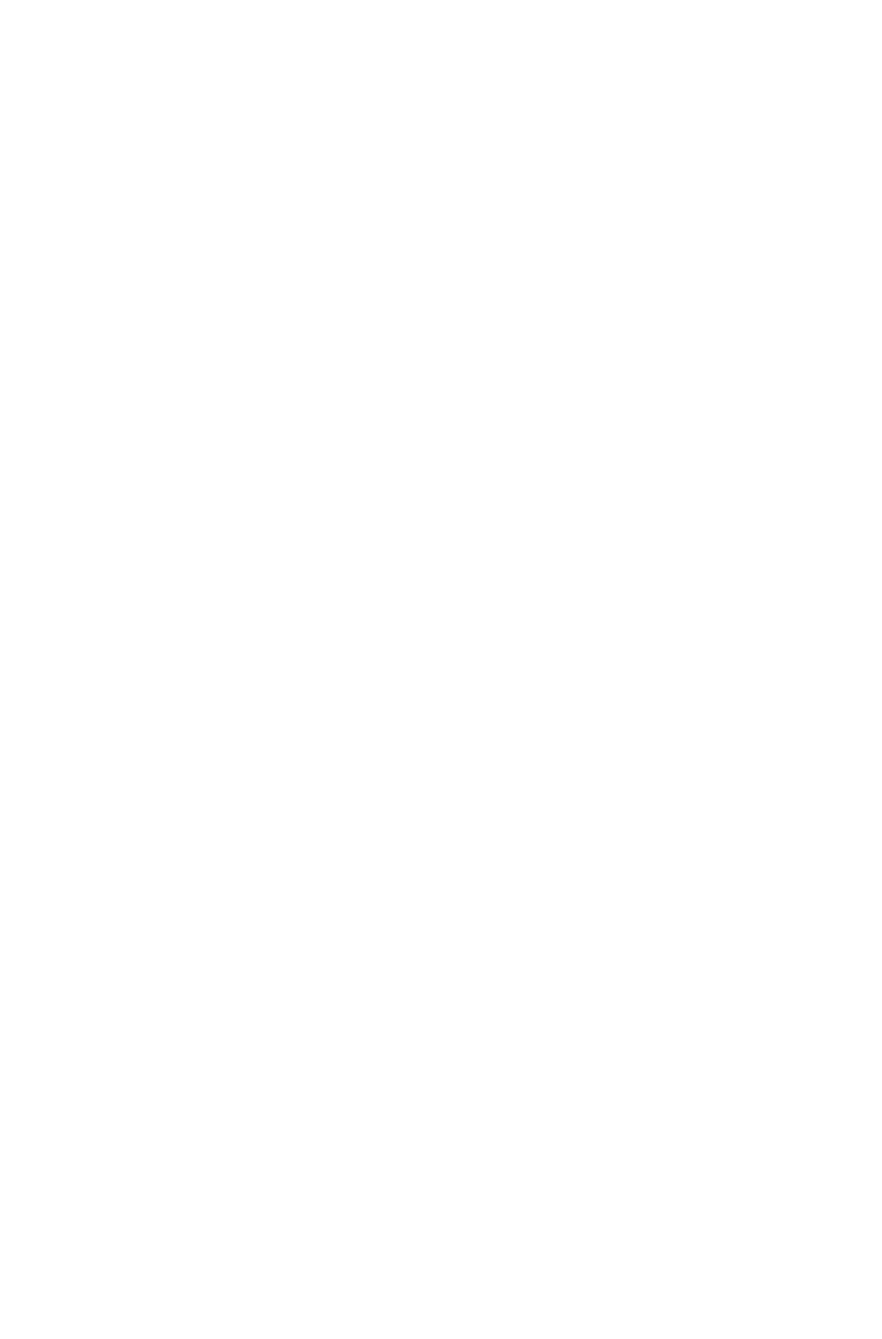
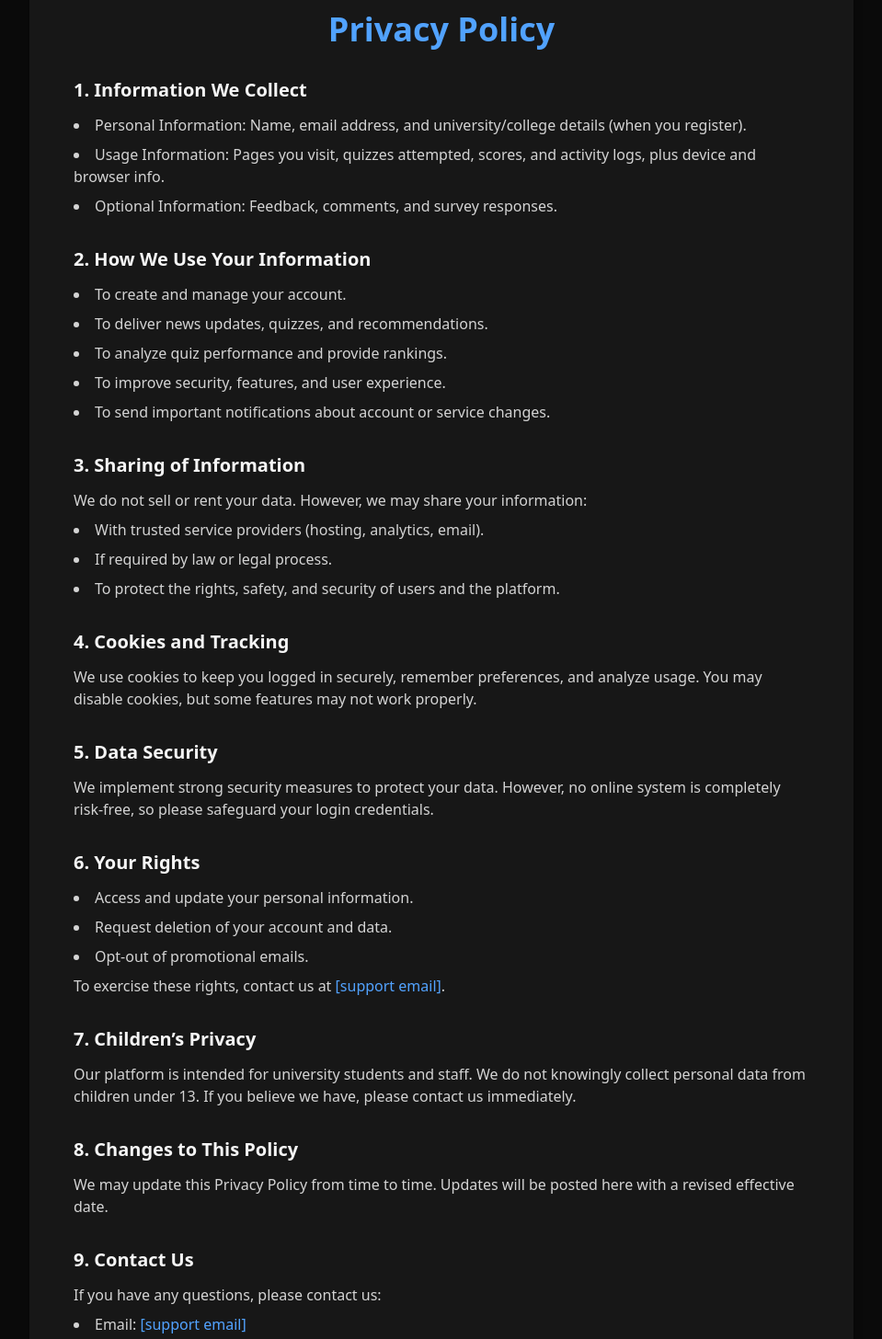
Before and after one commit to Akashbag2001/Knowalledge-pwa, a React (Vite) app: page /privacy-policy in a window 1280 px wide. Before the commit this address had no page. Shown: the part 180-1636 px from the top of the page at 92% size, without its empty margins (160-1119 px from the left). Before the commit the page ends 800 px from the top, so only its background shows below. Built offline with nearby package versions, Linux system fonts and the light colour scheme.

Commit message:
feat: add Privacy Policy page and link in Register component

```diff
--- a/src/App.jsx
+++ b/src/App.jsx
@@ -12,6 +12,7 @@ import AdminDashboard from "./pages/AdminDashboard";
 import SuperAdminLogin from "./pages/SuperAdminLogin"; // ✅
 import ForgetPassword from "./pages/ForgetPassword";
 import ResetPassword from "./pages/ResetPassword";
+import PrivacyPolicy from "./pages/PrivacyPolicy";
 
 function App() {
   return (
@@ -49,6 +50,7 @@ function App() {
             <Route path="register" element={<Register />} />
             <Route path="/forget-password" element={<ForgetPassword />} />
             <Route path="/reset-password" element={<ResetPassword />} />
+            <Route path="privacy-policy" element={<PrivacyPolicy />} />
             <Route
               path="dashboard"
               element={
--- a/src/pages/Home.jsx
+++ b/src/pages/Home.jsx
@@ -83,8 +83,8 @@ const Home = () => {
             style={{ transform: `translateY(${scrollY * 0.3}px)` }}
           >
             <div className="relative">
-              <h1 className="text-4xl sm:text-6xl md:text-8xl font-black mb-6 text-white tracking-tight">
-                KNOWALLEDGE
+              <h1 className="text-4xl sm:text-6xl md:text-8xl font-bold  mb-6 text-white tracking-tight">
+                KNOW <span className="text-red-600">{"<"}</span> <span className="font-black">ALL</span> <span className="text-red-600">{">"}</span> EDGE
                 <span className="absolute -top-2 -right-2 w-3 sm:w-4 h-3 sm:h-4 bg-blue-500 rounded-full animate-pulse" />
               </h1>
               <div className="absolute inset-0 bg-blue-500/10 blur-3xl -z-10" />
--- /dev/null
+++ b/src/pages/PrivacyPolicy.jsx
@@ -0,0 +1,162 @@
+import React from "react";
+import { useNavigate } from "react-router-dom";
+
+const PrivacyPolicy = () => {
+    const navigate = useNavigate()
+  return (
+    <div className="min-h-screen bg-neutral-950 text-neutral-200 py-16 px-6">
+      <div className="max-w-4xl mx-auto bg-neutral-900 rounded-2xl shadow-lg p-8 md:p-12">
+        {/* Title */}
+        <h1 className="text-3xl md:text-4xl font-bold text-center text-blue-400 mb-8">
+          Privacy Policy
+        </h1>
+        {/* <p className="text-sm text-neutral-400 text-center mb-10">
+          Effective Date: <span className="text-neutral-300">[Insert Date]</span>
+        </p> */}
+
+        {/* Content */}
+        <div className="space-y-8">
+          {/* Section 1 */}
+          <section>
+            <h2 className="text-xl font-semibold text-neutral-100 mb-3">
+              1. Information We Collect
+            </h2>
+            <ul className="list-disc list-inside space-y-2 text-neutral-300">
+              <li>
+                <span className="font-medium">Personal Information:</span> Name,
+                email address, and university/college details (when you register).
+              </li>
+              <li>
+                <span className="font-medium">Usage Information:</span> Pages you
+                visit, quizzes attempted, scores, and activity logs, plus device
+                and browser info.
+              </li>
+              <li>
+                <span className="font-medium">Optional Information:</span>{" "}
+                Feedback, comments, and survey responses.
+              </li>
+            </ul>
+          </section>
+
+          {/* Section 2 */}
+          <section>
+            <h2 className="text-xl font-semibold text-neutral-100 mb-3">
+              2. How We Use Your Information
+            </h2>
+            <ul className="list-disc list-inside space-y-2 text-neutral-300">
+              <li>To create and manage your account.</li>
+              <li>To deliver news updates, quizzes, and recommendations.</li>
+              <li>To analyze quiz performance and provide rankings.</li>
+              <li>To improve security, features, and user experience.</li>
+              <li>
+                To send important notifications about account or service changes.
+              </li>
+            </ul>
+          </section>
+
+          {/* Section 3 */}
+          <section>
+            <h2 className="text-xl font-semibold text-neutral-100 mb-3">
+              3. Sharing of Information
+            </h2>
+            <p className="text-neutral-300">
+              We do not sell or rent your data. However, we may share your
+              information:
+            </p>
+            <ul className="list-disc list-inside mt-2 space-y-2 text-neutral-300">
+              <li>With trusted service providers (hosting, analytics, email).</li>
+              <li>If required by law or legal process.</li>
+              <li>
+                To protect the rights, safety, and security of users and the
+                platform.
+              </li>
+            </ul>
+          </section>
+
+          {/* Section 4 */}
+          <section>
+            <h2 className="text-xl font-semibold text-neutral-100 mb-3">
+              4. Cookies and Tracking
+            </h2>
+            <p className="text-neutral-300">
+              We use cookies to keep you logged in securely, remember preferences,
+              and analyze usage. You may disable cookies, but some features may
+              not work properly.
+            </p>
+          </section>
+
+          {/* Section 5 */}
+          <section>
+            <h2 className="text-xl font-semibold text-neutral-100 mb-3">
+              5. Data Security
+            </h2>
+            <p className="text-neutral-300">
+              We implement strong security measures to protect your data. However,
+              no online system is completely risk-free, so please safeguard your
+              login credentials.
+            </p>
+          </section>
+
+          {/* Section 6 */}
+          <section>
+            <h2 className="text-xl font-semibold text-neutral-100 mb-3">
+              6. Your Rights
+            </h2>
+            <ul className="list-disc list-inside space-y-2 text-neutral-300">
+              <li>Access and update your personal information.</li>
+              <li>Request deletion of your account and data.</li>
+              <li>Opt-out of promotional emails.</li>
+            </ul>
+            <p className="mt-2 text-neutral-300">
+              To exercise these rights, contact us at{" "}
+              <span className="text-blue-400">[support email]</span>.
+            </p>
+          </section>
+
+          {/* Section 7 */}
+          <section>
+            <h2 className="text-xl font-semibold text-neutral-100 mb-3">
+              7. Children’s Privacy
+            </h2>
+            <p className="text-neutral-300">
+              Our platform is intended for university students and staff. We do
+              not knowingly collect personal data from children under 13. If you
+              believe we have, please contact us immediately.
+            </p>
+          </section>
+
+          {/* Section 8 */}
+          <section>
+            <h2 className="text-xl font-semibold text-neutral-100 mb-3">
+              8. Changes to This Policy
+            </h2>
+            <p className="text-neutral-300">
+              We may update this Privacy Policy from time to time. Updates will be
+              posted here with a revised effective date.
+            </p>
+          </section>
+
+          {/* Section 9 */}
+          <section>
+            <h2 className="text-xl font-semibold text-neutral-100 mb-3">
+              9. Contact Us
+            </h2>
+            <p className="text-neutral-300">
+              If you have any questions, please contact us:
+            </p>
+            <ul className="list-disc list-inside mt-2 text-neutral-300">
+              <li>Email: <span className="text-blue-400">[support email]</span></li>
+              <li>Address: <span className="text-neutral-400">[University/Platform Address]</span></li>
+            </ul>
+          </section>
+
+          <button onClick={() => navigate('/register')} className="mt-4 cursor-pointer w-full bg-blue-600 hover:bg-blue-700 text-white font-semibold py-3 rounded-lg transition duration-300">
+            Accept
+          </button>
+        </div>
+      </div>
+    </div>
+  );
+};
+
+export default PrivacyPolicy;
--- a/src/pages/Register.jsx
+++ b/src/pages/Register.jsx
@@ -732,15 +732,15 @@ const handleSendOtp = async () => {
                     onChange={handleInputChange}
                     className="mt-1 w-5 h-5 text-blue-600 border-neutral-700 rounded focus:ring-blue-500"
                   />
-                  <span className="text-sm text-neutral-400">
+                  <span className="flex gap-2 text-sm text-neutral-400">
                     I accept the{" "}
-                    <a href="#" className="text-blue-400 hover:underline">
+                    {/* <a href="#" className="text-blue-400 hover:underline">
                       Terms & Conditions
                     </a>{" "}
-                    and{" "}
-                    <a href="#" className="text-blue-400 hover:underline">
+                    and{" "} */}
+                    <div onClick={() => navigate("/privacy-policy")} className="text-blue-400 hover:underline">
                       Privacy Policy
-                    </a>
+                    </div>
                   </span>
                 </label>
                 {errors.termsAccepted && (
```
